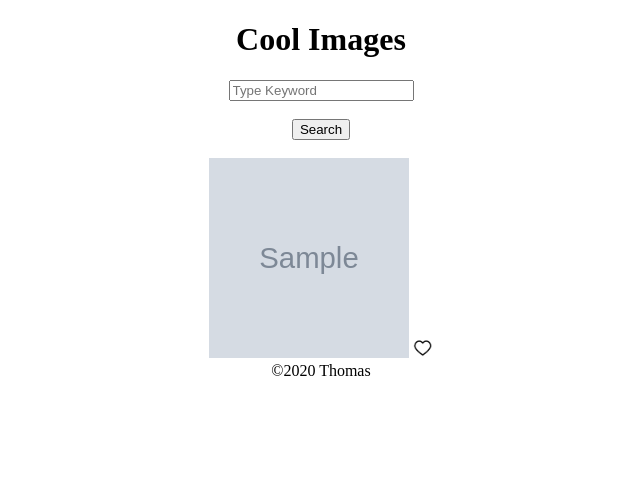
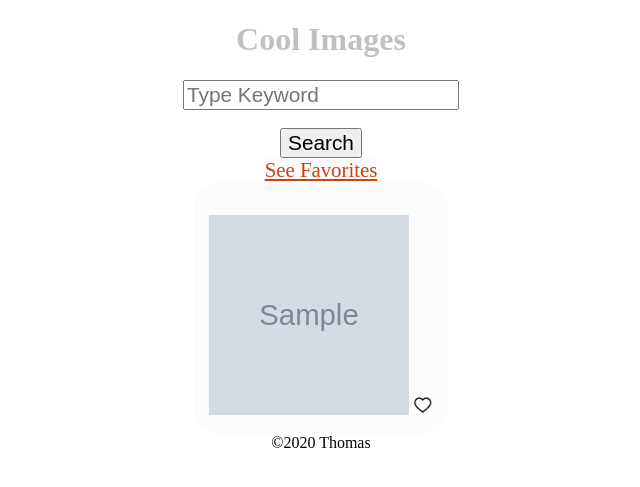
Before and after one commit to JustinThomasCSUMB/juth20-lab5, a Node server app: template views/results.ejs in a window 1280 px wide. Shown: the top 487 px of the page, without its empty margins (319-959 px from the left). Run offline with Node 20, Linux system fonts and the light colour scheme; the template is opened without the code that fills it: most values are stand-ins (such as "Sample title", 1, 10 or a date in 2020); grey boxes marked "Sample" are stand-in pictures.

Commit message:
need db to setup not working, need to debug

```diff
--- a/app.js
+++ b/app.js
@@ -1,6 +1,7 @@
 const express = require("express");
 const app = express();
 const fetch = require("node-fetch");
+const pool = require("./dbPool.js");
 
 app.set("view engine", "ejs");
 app.use(express.static("public"));
@@ -33,6 +34,46 @@ app.get("/search", async function(req, res){
 
 });// search
 
+app.get("/api/updateFavorites", function(req, res){
+  let sql;
+  let sqlParams;
+  switch (req.query.action) {
+    case "add": sql = "INSERT INTO favorites (imageUrl, keyword) VALUES (?,?)";
+                sqlParams = [req.query.imageUrl, req.query.keyword];
+                break;
+    case "delete": sql = "DELETE FROM favorites WHERE imageUrl = ?";
+                sqlParams = [req.query.imageUrl];
+                break;
+  }//switch
+  pool.query(sql, sqlParams, function (err, rows, fields) {
+    if (err) throw err;
+    console.log(rows);
+    res.send(rows.affectedRows.toString());
+  });
+
+});//api/updateFavorites
+
+app.get("/getKeywords",  function(req, res) {
+  let sql = "SELECT DISTINCT keyword FROM favorites ORDER BY keyword";
+  let imageUrl = ["img/favorite.png"];
+  pool.query(sql, function (err, rows, fields) {
+     if (err) throw err;
+     console.log(rows);
+     res.render("favorites", {"imageUrl": imageUrl, "rows":rows});
+  });
+});//getKeywords
+
+app.get("/api/getFavorites", function(req, res){
+  let sql = "SELECT imageURL FROM favorites WHERE keyword = ?";
+  let sqlParams = [req.query.keyword];
+  pool.query(sql, sqlParams, function (err, rows, fields) {
+    if (err) throw err;
+    console.log(rows);
+    res.send(rows);
+  });
+
+});//api/getFavorites
+
 
 // starting server
 app.listen(process.env.PORT, process.env.IP, function(){
--- /dev/null
+++ b/public/css/styles.css
@@ -0,0 +1,34 @@
+main {
+    background-color: rgba(0,0,0,0.75);
+    width: 50%;
+    margin: 100px auto;
+    border-radius: 25px;
+    padding: 10px;
+    font-size: 2.5em;
+}
+
+h1 {
+    color: silver;
+}
+
+input, button {
+    font-size: 1.3em
+}
+
+.image {
+   border-radius: 20px;
+}
+
+#resultsContainer, #favorites {
+  background-color: rgba(250,250,250,0.50);
+  display: inline-block;
+  padding: 15px;
+  border-radius: 25px;
+  margin:0 auto;
+}
+
+#favLink, .link {
+  background-color: rgba(250,250,250,0.75);
+  color: #CE4108;
+  font-size: 1.3em;
+}
--- a/public/js/functions.js
+++ b/public/js/functions.js
@@ -1,12 +1,50 @@
 $(document).ready(function(){
 
     $(".favoriteIcon").on("click", function(){
+        let queryString = window.locaton.search;
+        let urlParams = new URLSearchParams(queryString);
+        let tkeyword = urlParams.get("keyword");
+
+        let imageUrl = $(this).prev().attr("src");
+
         if($(this).attr("src") == "img/favorite.png"){
             $(this).attr("src", "img/favorite_on.png");
+            updateFavorite("add", imageUrl, keyword);
         }
         else {
             $(this).attr("src", "img/favorite.png");
+            updateFavorite("delete", imageUrl);
         }
+
     })// favoriteIcon
 
+    async function updateFavorite(action, imageUrl, keyword){
+       let url = `/api/updateFavorites?action=${action}&imageUrl=${imageUrl}&keyword=${keyword}`;
+       await fetch(url);
+    }// updateFavorite
+
+    $(".keywordLink").on("click", async function(){
+
+  let keyword =  $(this).html().trim();
+  $("#keywordSelected").val(keyword);
+  let response = await  fetch(`/api/getFavorites?keyword=${keyword}`);
+  let data = await response.json();
+
+  $("#favorites").html("");
+  let htmlString = "";
+
+
+  data.forEach(function(row){
+   htmlString += "<img class='image' src='"+row.imageURL+"' width='200' height='200'>";
+   htmlString += "<img class='favoriteIcon' src='img/favorite_on.png' width='20'>";
+ });
+
+
+ $("#favorites").append(htmlString);
+
+});//keywordLink
+
+
+
+
 });// ready
--- a/views/partials/header.ejs
+++ b/views/partials/header.ejs
@@ -10,6 +10,7 @@
                 text-align: center;
             }
         </style>
+        <link href="css/styles.css" rel="stylesheet">
         <script src="https://ajax.googleapis.com/ajax/libs/jquery/3.5.1/jquery.min.js"></script>
         <script src="js/functions.js"></script>
     </head>
--- a/views/results.ejs
+++ b/views/results.ejs
@@ -1,18 +1,19 @@
 <%- include("partials/header.ejs") %>
     <body>
-        <main>
         <h1> Cool Images </h1>
         <form action="/search">
             <input type="text" placeholder="Type Keyword" name="keyword"/>
             <br><br>
             <button>Search</button>
+            <br><a id="favLink" href="/getKeywords"> See Favorites </a>
         </form>
+        <div id="resultsContainer">
             <% imageUrlArray.forEach(function(imageUrl, i){ %>
                 <%- (i % 3 == 0)?'<br>':'' %>
                     <img src='<%= imageUrl %>' width='200' height='200'/>
                     <img class="favoriteIcon" src='img/favorite.png' width='20'/>
             <% });%>
-        </main>
+        </div>
        <%- include("partials/footer.ejs") %>
     </body>
 </html>
```
Also changed, not shown: views/favorites.ejs (added, +19 -0 lines), dpPool.js (added). Lines whose indentation alone changed are shown as unchanged.
